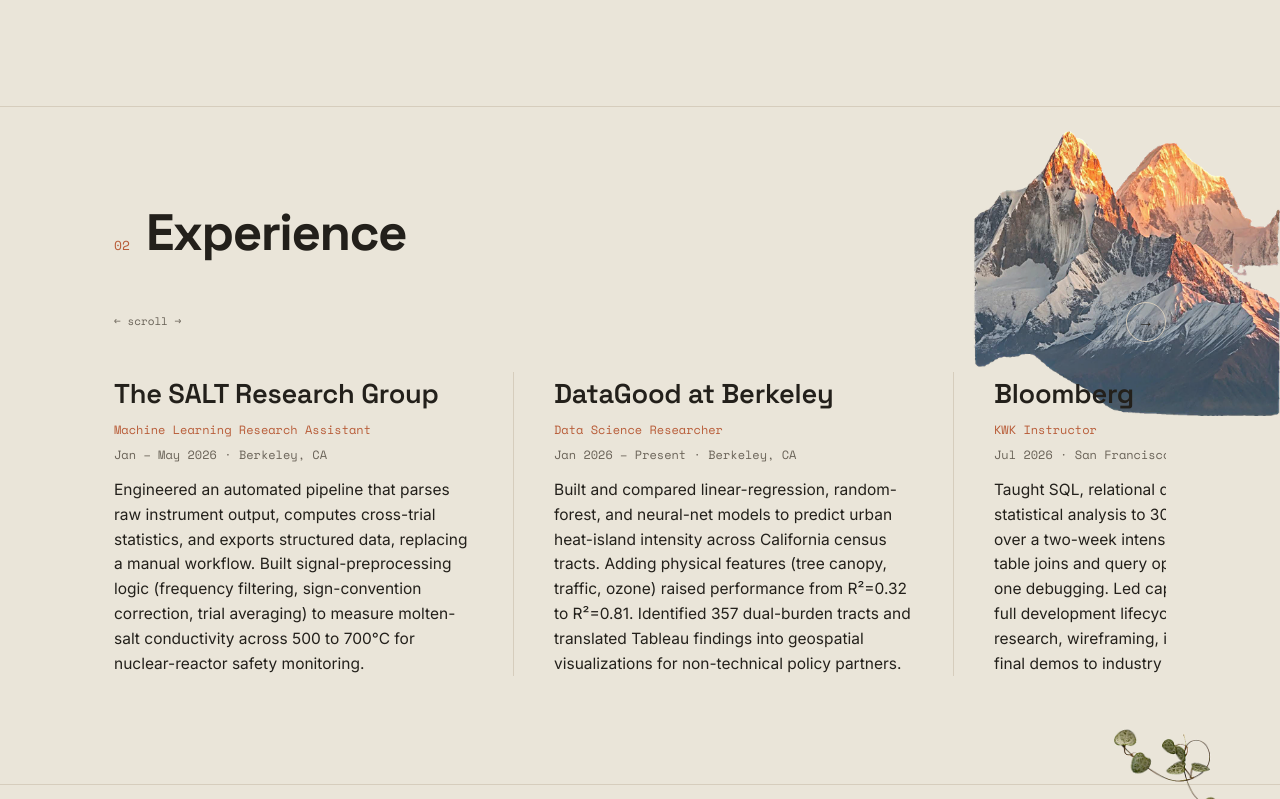
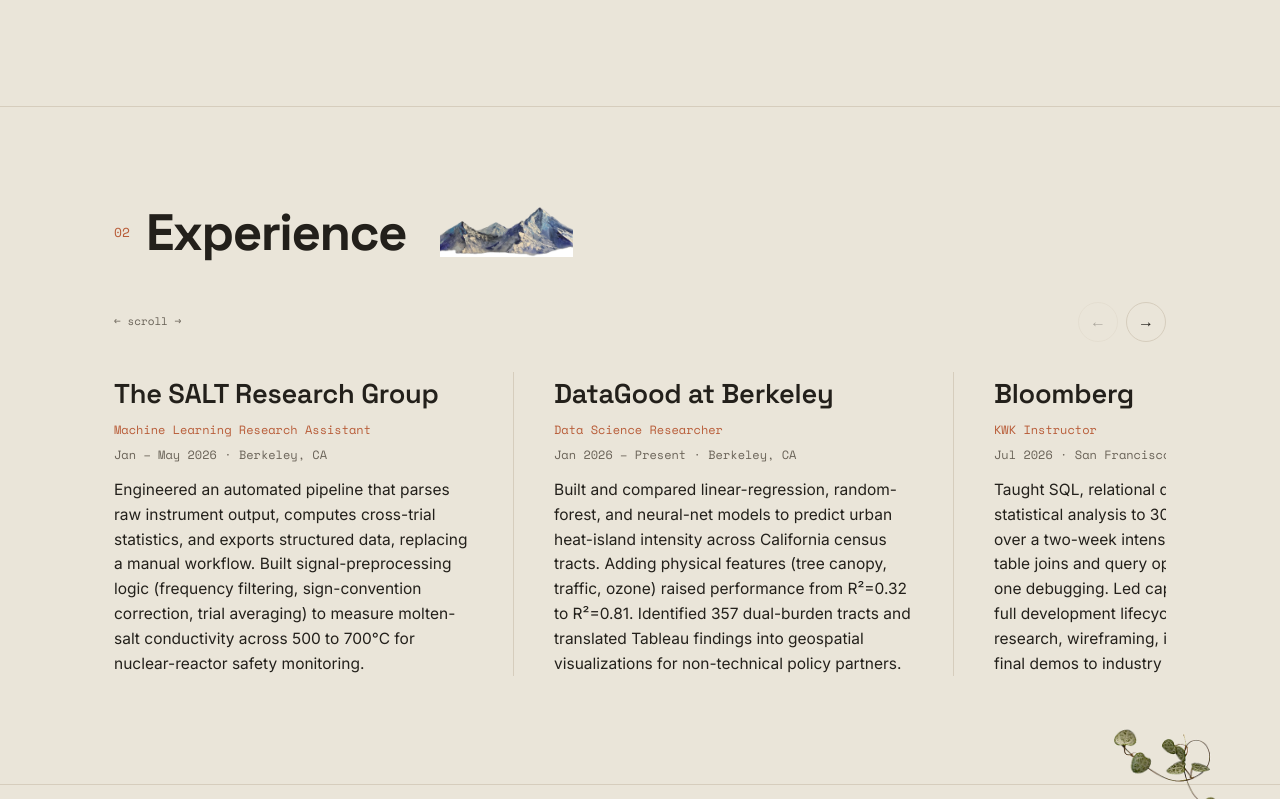
Before and after one commit to medha-rakesh/personal_website, a React (Vite) app: page / in a window 1280 px wide. Shown: the part 1721-2520 px from the top of the page. Built offline with nearby package versions, Linux system fonts and the light colour scheme.

Commit message:
Inline mountain range beside Experience, frog beside contact heading, lily pads no longer overflow

```diff
--- a/src/components/Contact.jsx
+++ b/src/components/Contact.jsx
@@ -2,9 +2,10 @@
   return (
     <section id="contact" className="section contact">
       <div className="wrap">
-        <div className="section-head reveal">
+        <div className="section-head head-img reveal">
           <span className="section-index">04</span>
           <h2 className="section-title">Let's build something.</h2>
+          <img className="contact-frog" src="/nature/frog.png" alt="" aria-hidden="true" />
         </div>
         <p className="contact-lead reveal">
           Open to software engineering and data science internships. Fastest way to reach me is
--- a/src/components/Experience.jsx
+++ b/src/components/Experience.jsx
@@ -4,11 +4,11 @@
 export default function Experience() {
   return (
     <section id="experience" className="section">
-      <img className="decor decor-mountain" src="/nature/mountain.png" alt="" aria-hidden="true" />
       <div className="wrap">
-        <div className="section-head reveal">
+        <div className="section-head head-img reveal">
           <span className="section-index">02</span>
           <h2 className="section-title">Experience</h2>
+          <img className="exp-range" src="/nature/mountainrange.png" alt="" aria-hidden="true" />
         </div>
         <div className="reveal">
           <Carousel>
--- a/src/index.css
+++ b/src/index.css
@@ -47,6 +47,10 @@
   font-family: var(--font-mono); font-size: 12px; letter-spacing: 0.04em;
   text-transform: uppercase; color: var(--accent);
 }
+.section-head.head-img { align-items: center; }
+.exp-range { flex: 0 0 auto; height: clamp(32px, 4.5vw, 50px); width: auto; margin-left: 18px; }
+.contact-frog { flex: 0 0 auto; height: clamp(44px, 6vw, 74px); width: auto; margin-left: 18px; }
+@media (max-width: 680px) { .exp-range, .contact-frog { display: none; } }
 
 /* ---------- nav ---------- */
 .nav {
@@ -163,7 +167,6 @@
 /* ---------- decorative nature accents ---------- */
 .decor { position: absolute; pointer-events: none; z-index: 0; }
 .decor-lily { top: 30px; right: 0; width: clamp(190px, 22vw, 300px); opacity: 0.92; }
-.decor-mountain { top: 24px; right: 0; width: clamp(200px, 24vw, 320px); opacity: 0.9; }
 .decor-vine { top: -56px; right: 0; width: clamp(100px, 13vw, 168px); opacity: 0.96; }
 #skills { overflow: visible; }
 @media (max-width: 960px) { .decor { display: none; } }
```
Also changed, not shown: public/nature/frog.png (added), public/nature/mountainrange.png (added).
